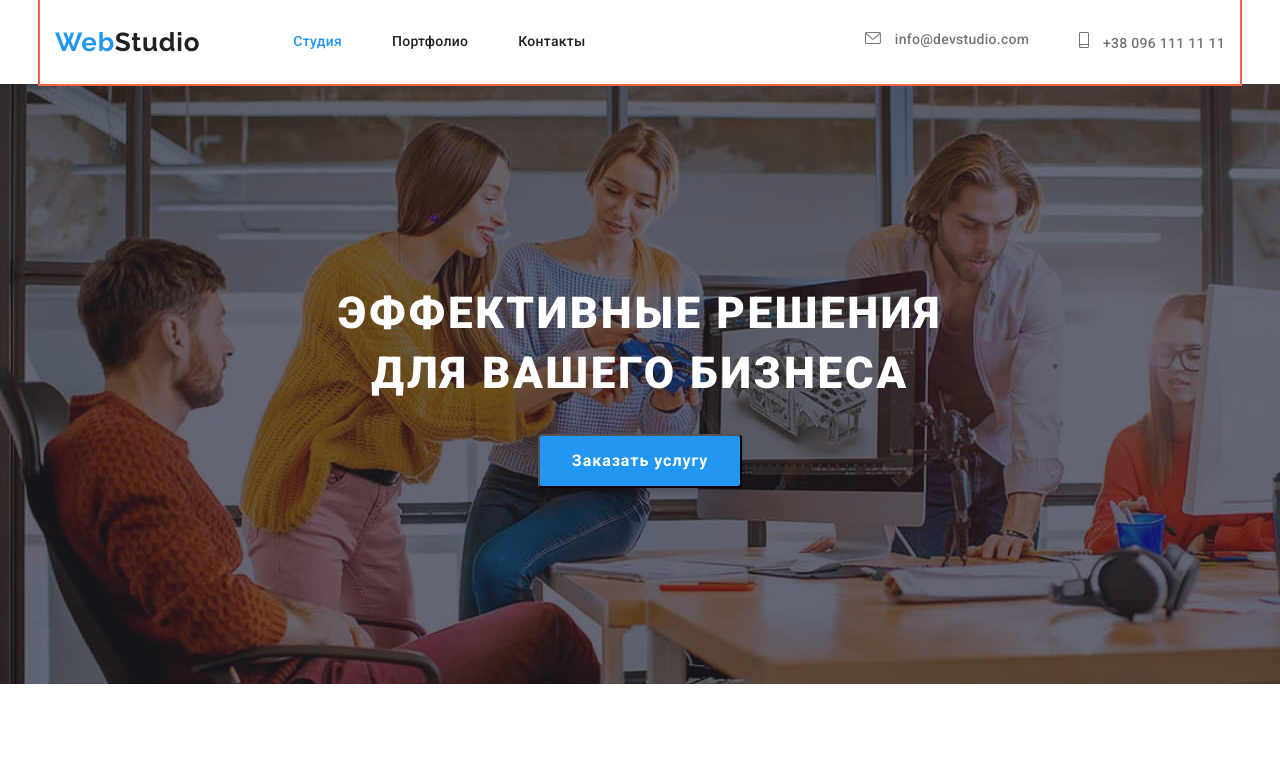
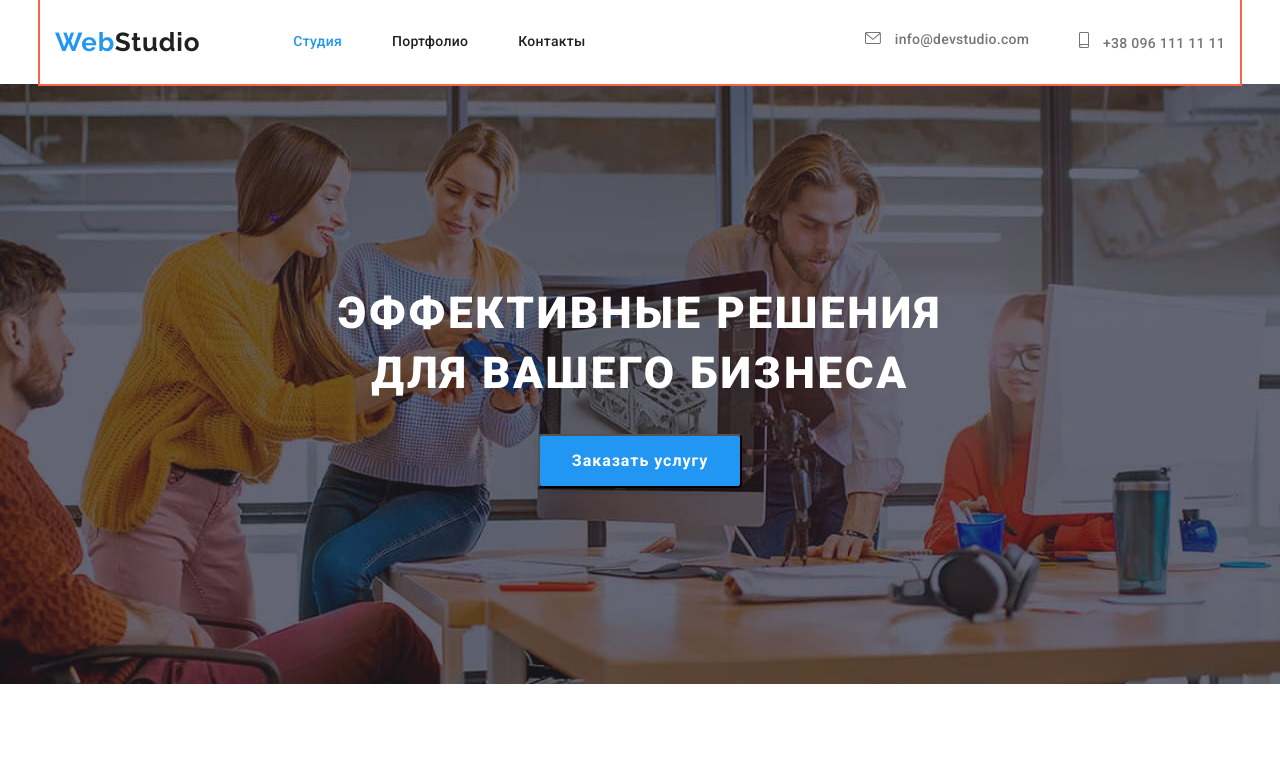
Before and after one commit to andriy-lanyk/goit-markup-hw-04, a plain HTML site: page index.html in a window 1280 px wide. Shown: the top 774 px of the page. Drawn offline with nearby package versions, Linux system fonts and the light colour scheme.

Commit message:
Исправил картинку в герое

```diff
--- a/css/styles.css
+++ b/css/styles.css
@@ -178,7 +178,6 @@ section {
 .hero {
   padding-top: 0;
   padding-bottom: 0;
-  background-color: #2f303a;
   color: var(--text-hero-color);
   text-align: center;
 }
@@ -196,6 +195,7 @@ section {
     url('../images/hero.jpg');
   background-size: cover;
   background-repeat: no-repeat;
+  background-position: center;
   background-color: #2f303a;
 }
 
```
